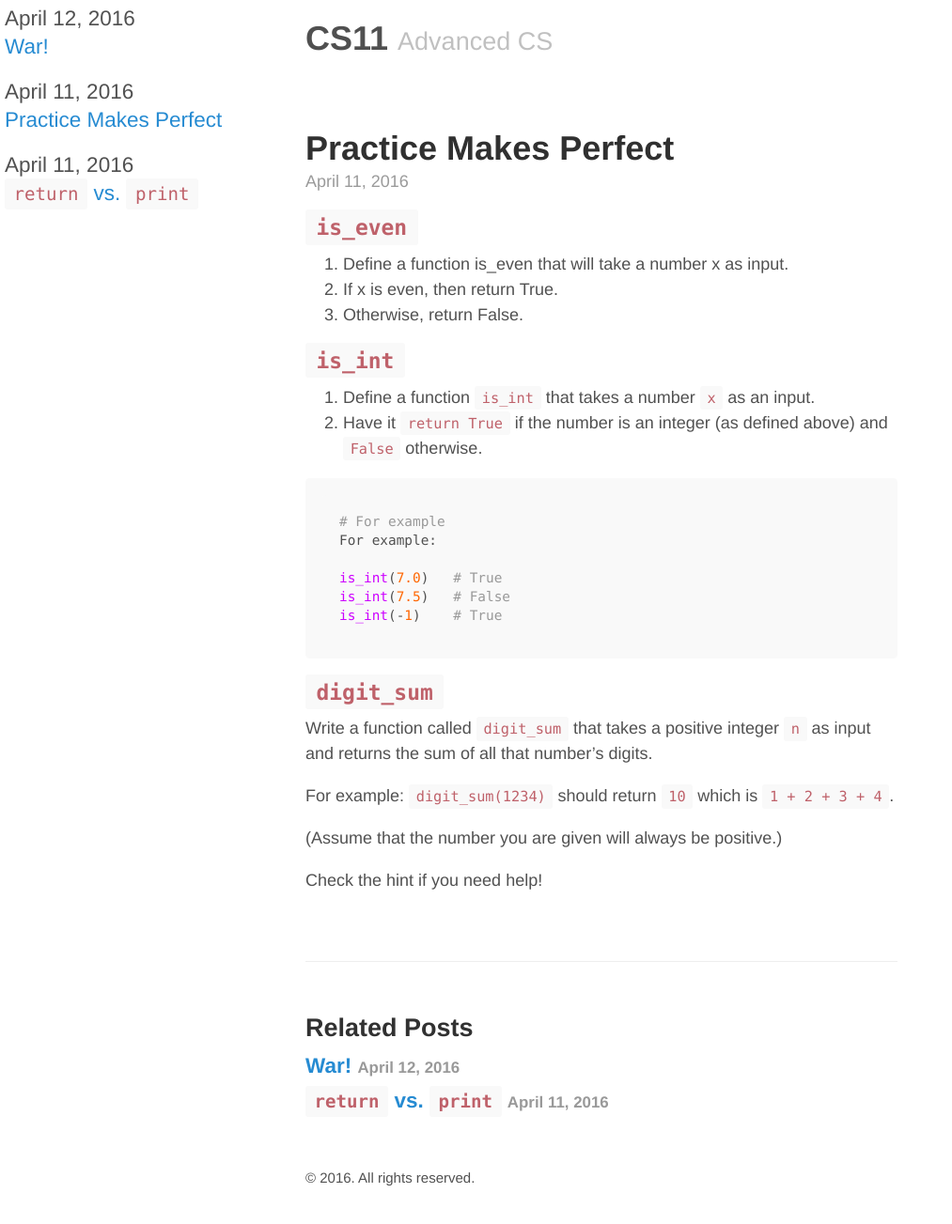
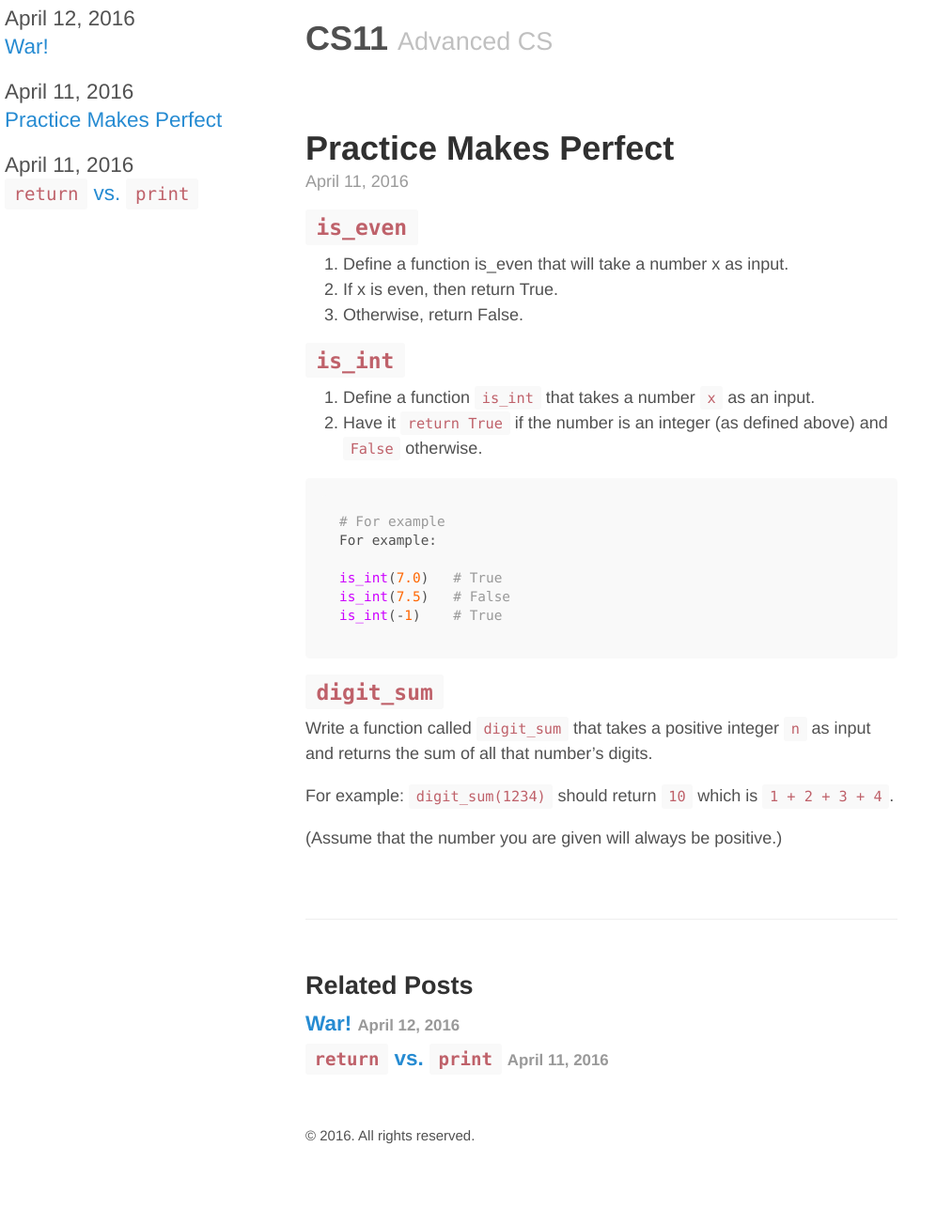
Before and after one commit to bensk/cs11, a Jekyll site: the page built from _posts/2016/2016-04-11-practice-makes-perfect.md, in a window 1280 px wide. Shown: the whole page at 94% size, without its empty margins (0-1013 px from the left). Built offline with Jekyll 4.4.1, drawn with Linux system fonts in a browser that asks for light colours; after the commit the page ends 1258 px from its top, so only the background shows below that.

Commit message:
no hints

```diff
--- a/_posts/2016/2016-04-11-practice-makes-perfect.md
+++ b/_posts/2016/2016-04-11-practice-makes-perfect.md
@@ -31,5 +31,3 @@ Write a function called <code>digit_sum</code> that takes a positive integer <co
 For example: <code>digit_sum(1234)</code> should return <code>10</code> which is <code>1 + 2 + 3 + 4</code>.
 
 (Assume that the number you are given will always be positive.)
-
-Check the hint if you need help!
```
